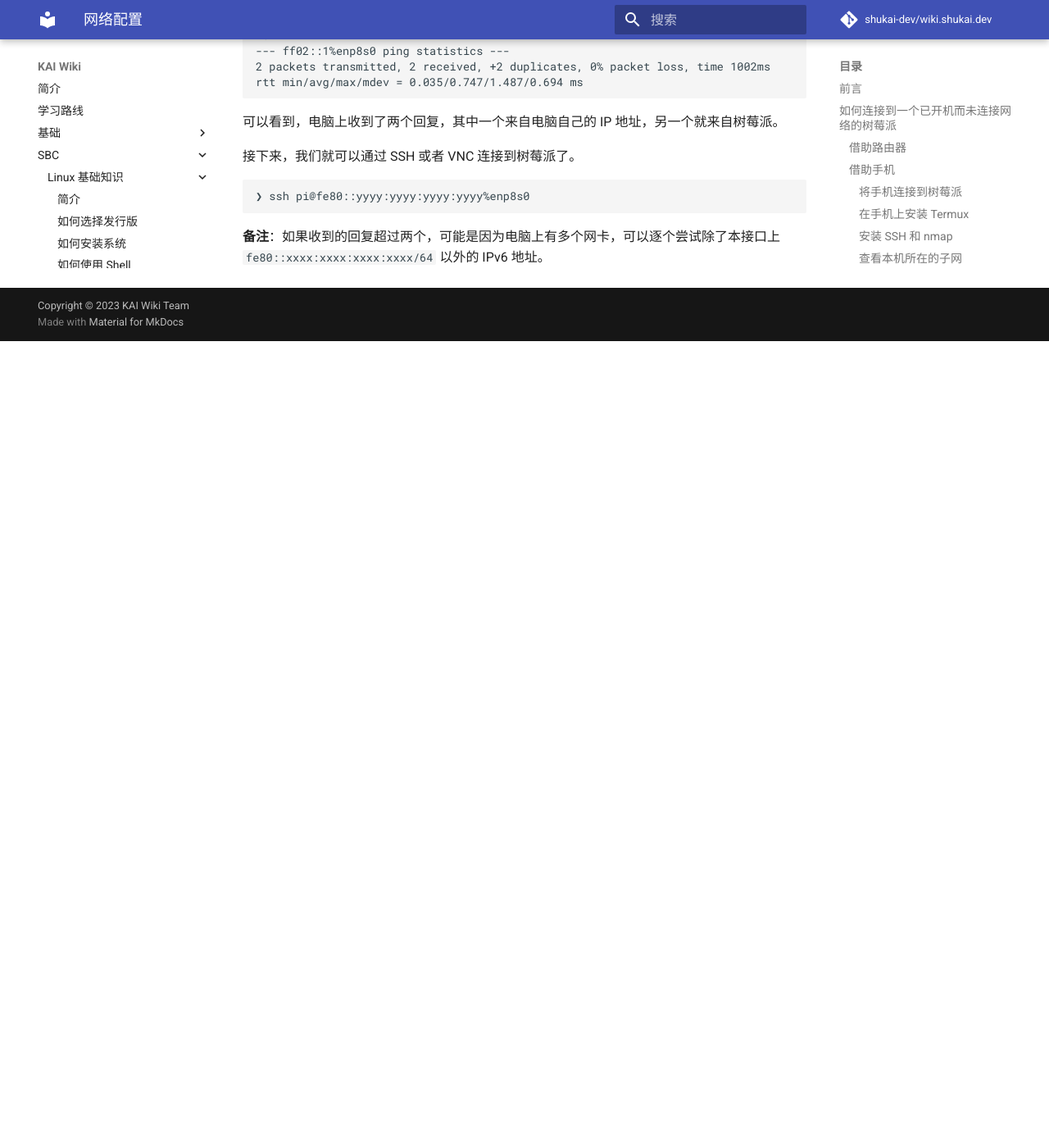
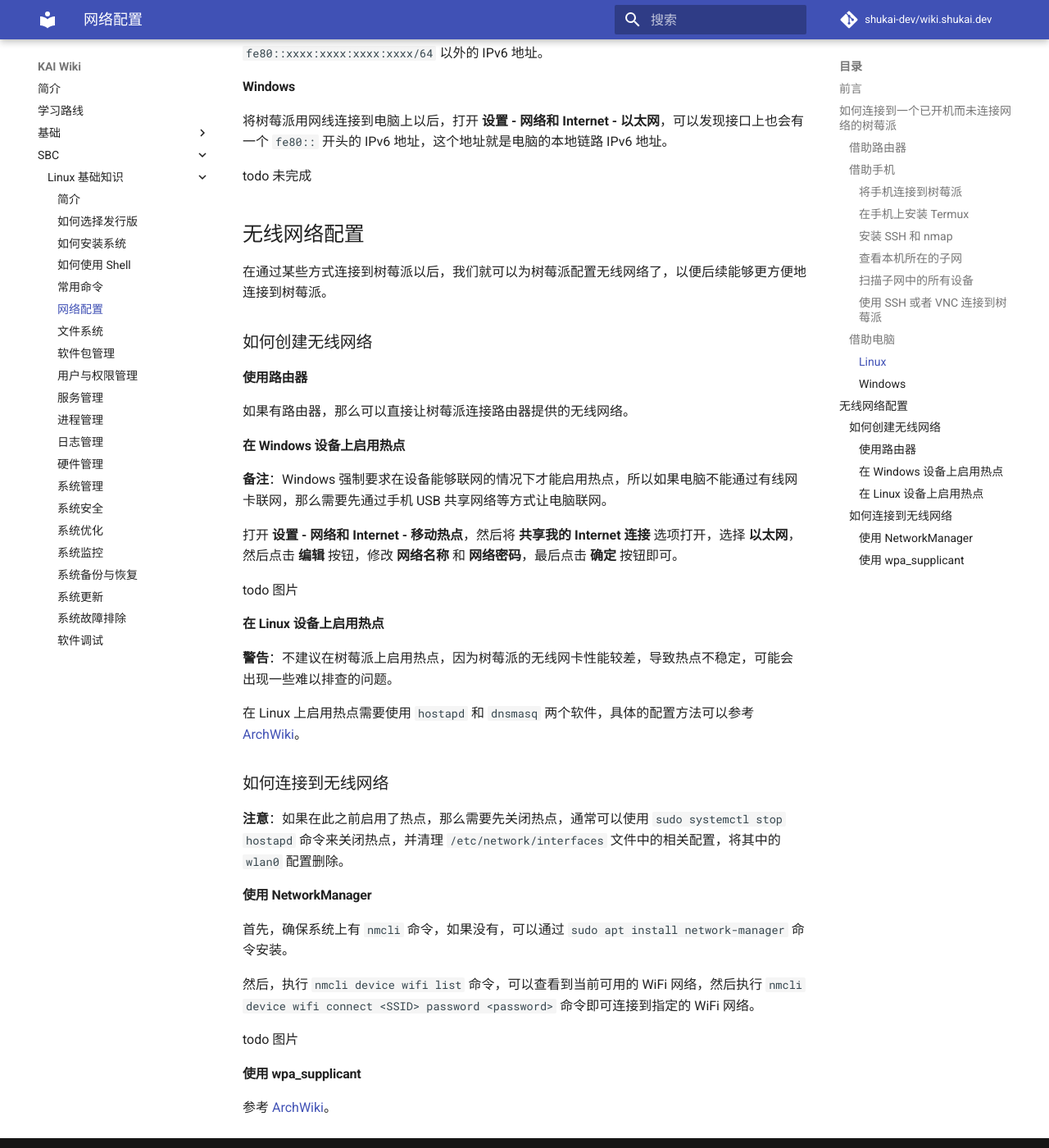
Before and after one commit to shukai-dev/wiki.shukai.dev, an MkDocs documentation site: the page built from docs/sbc/linux-basic/network-configuration.md, in a window 1280 px wide and 1400 px high, scrolled down 3854 px. Shown: the whole window at 82% size. Built offline with MkDocs 1.6.1 and Material for MkDocs 9.7.7, drawn with Linux system fonts in a browser that asks for light colours; comment, search, counter and statistics services are not loaded; before the commit the page ends 4270 px from its top, so only the background shows below that; some of the changed text lies outside the part shown.

Commit message:
添加热点的使用说明与连接说明

````diff
--- a/docs/sbc/linux-basic/network-configuration.md
+++ b/docs/sbc/linux-basic/network-configuration.md
@@ -16,11 +16,7 @@
 
 需要的硬件：路由器、网线
 
-优点：操作简单
-
-缺点：需要路由器和网线，在某些场景下可能不方便
-
-1. 将路由器的 DHCP 功能打开 （**注意**：大部分路由器默认已经打开了 DHCP 功能，不需要额外操作）
+1. 将路由器的 DHCP 功能打开 （**备注**：大部分路由器默认已经打开了 DHCP 功能，不需要额外操作）
 2. 将树莓派通过有线网络连接到路由器
 3. 在路由器的管理界面中查看树莓派的 IP 地址
 4. 使用 SSH 或者 VNC 连接到树莓派
@@ -154,3 +142,49 @@ rtt min/avg/max/mdev = 0.035/0.747/1.487/0.694 ms
 ```
 
 **备注**：如果收到的回复超过两个，可能是因为电脑上有多个网卡，可以逐个尝试除了本接口上 `fe80::xxxx:xxxx:xxxx:xxxx/64` 以外的 IPv6 地址。
+
+#### Windows
+
+将树莓派用网线连接到电脑上以后，打开 **设置 - 网络和 Internet - 以太网**，可以发现接口上也会有一个 `fe80::` 开头的 IPv6 地址，这个地址就是电脑的本地链路 IPv6 地址。
+
+todo 未完成
+
+## 无线网络配置
+
+在通过某些方式连接到树莓派以后，我们就可以为树莓派配置无线网络了，以便后续能够更方便地连接到树莓派。
+
+### 如何创建无线网络
+
+#### 使用路由器
+
+如果有路由器，那么可以直接让树莓派连接路由器提供的无线网络。
+
+#### 在 Windows 设备上启用热点
+
+**备注**：Windows 强制要求在设备能够联网的情况下才能启用热点，所以如果电脑不能通过有线网卡联网，那么需要先通过手机 USB 共享网络等方式让电脑联网。
+
+打开 **设置 - 网络和 Internet - 移动热点**，然后将 **共享我的 Internet 连接** 选项打开，选择 **以太网**，然后点击 **编辑** 按钮，修改 **网络名称** 和 **网络密码**，最后点击 **确定** 按钮即可。
+
+todo 图片
+
+#### 在 Linux 设备上启用热点
+
+**警告**：不建议在树莓派上启用热点，因为树莓派的无线网卡性能较差，导致热点不稳定，可能会出现一些难以排查的问题。
+
+在 Linux 上启用热点需要使用 `hostapd` 和 `dnsmasq` 两个软件，具体的配置方法可以参考 [ArchWiki](https://wiki.archlinuxcn.org/wiki/%E8%BD%AF%E4%BB%B6%E6%8E%A5%E5%85%A5%E7%82%B9)。
+
+### 如何连接到无线网络
+
+**注意**：如果在此之前启用了热点，那么需要先关闭热点，通常可以使用 `sudo systemctl stop hostapd` 命令来关闭热点，并清理 `/etc/network/interfaces` 文件中的相关配置，将其中的 `wlan0` 配置删除。
+
+#### 使用 NetworkManager
+
+首先，确保系统上有 `nmcli` 命令，如果没有，可以通过 `sudo apt install network-manager` 命令安装。
+
+然后，执行 `nmcli device wifi list` 命令，可以查看到当前可用的 WiFi 网络，然后执行 `nmcli device wifi connect <SSID> password <password>` 命令即可连接到指定的 WiFi 网络。
+
+todo 图片
+
+#### 使用 wpa_supplicant
+
+参考 [ArchWiki](https://wiki.archlinuxcn.org/wiki/WPA_Supplicant)。
````
Also changed, not shown: other parts of docs/sbc/linux-basic/network-configuration.md (+0 -8 lines).
